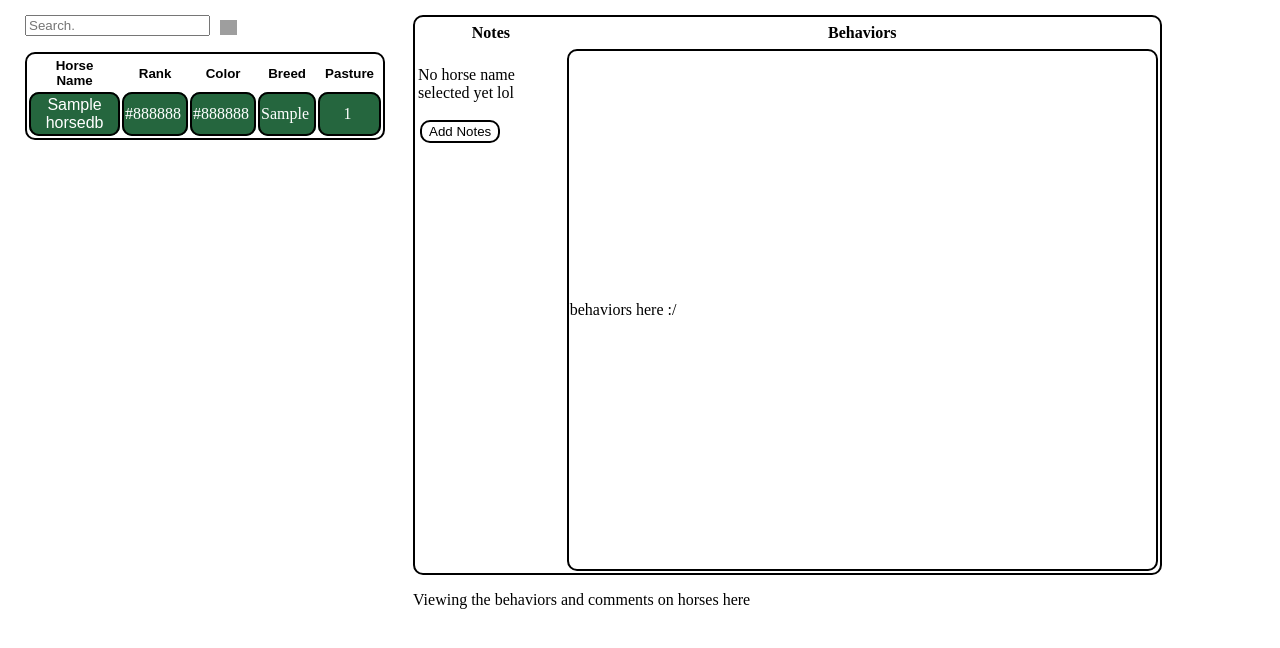
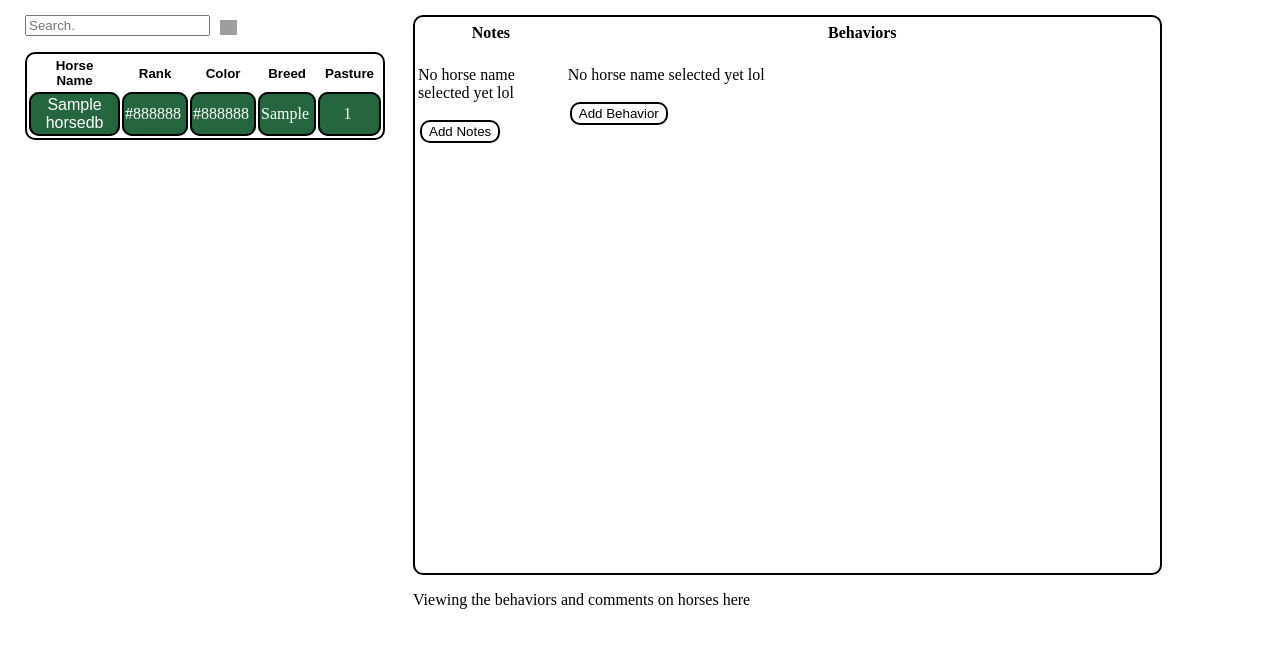
Before and after one commit to skyshane1/horsetrainersystem, a PHP site: page /viewHorse.php in a window 1280 px wide. Shown: the part 45-693 px from the top of the page. Run offline with PHP 8.4, Linux system fonts and the light colour scheme; tables that the repository leaves empty hold one stand-in row (values such as "Sample post"); grey boxes are pictures that could not be loaded.

Commit message:
behavior basic functions

```diff
--- a/viewHorse.php
+++ b/viewHorse.php
@@ -24,6 +24,12 @@ function addNoteToDB($horseName,$note,$date,$time){
     $qry="INSERT INTO `notesdb` (`horseName`, `noteDate`, `noteTimestamp`, `note`, `trainerName`) VALUES ('".$horseName."','".$date."', '".$time."', '".$note."', 'admin');";
     return mysqli_query($con,$qry);
 }
+
+function addBehaviorToDB($horseName,$behavior){
+    $con=connect();
+    $qry="INSERT INTO `horsetobehaviordb` (`horseName`, `behaviorTitle`) VALUES ('".$horseName."','".$behavior."');";
+    return mysqli_query($con,$qry);
+}
 ?>
 
 
@@ -31,6 +37,13 @@ function addNoteToDB($horseName,$note,$date,$time){
 
 function addNote(){
     document.getElementById("addNote").style.display="block";
+}
+function addBehavior(){
+    document.getElementById("addBehavior").style.display="block";
+}
+
+function cancelBehavior(){
+    document.getElementById("addBehavior").style.display="none";
 }
 
 function cancelNote(){
@@ -112,6 +125,14 @@ button {
 }
 
 .addNote:hover{
+    color:white;
+    background-color: navy;
+}
+.addBehavior {
+    text-align: center;
+    border-radius: 16px;  /*remember this!! */
+}
+.addBehavior:hover{
     color:white;
     background-color: navy;
 }
@@ -210,6 +231,11 @@ button {
                     addNoteToDB($_SESSION['curr_horse'],$note,$date,$time);
                     $_POST['note']=NULL;
                 }
+		if (isset($_POST['behavior'])){
+                    $behavior=$_POST['behavior'];
+                    addBehaviorToDB($_SESSION['curr_horse'],$behavior);
+                    $_POST['behavior']=NULL;
+                }
                 ?>
             </table></div>
         </div>
@@ -227,7 +253,17 @@ button {
               </form>
             </div>
             <!-- End Add Note -->
-
+	<div class="form-popup" id="addBehavior">
+                <?php
+                echo "<form method='post' action='' class='form-container'>";
+                echo "<h1>Add Behavior</h1>";
+                echo "<label for='Behavior'><b>Behavior</b></label>";
+                echo "<input type='text' placeholder='Enter Behavior' name='behavior' required>";
+                echo "<button type='submit' class='btn'>Add</button>";
+                echo "<button type='button' class='btn cancel' onclick='cancelBehavior()'>Close</button>";
+                ?>
+              </form>
+            </div>
         <div class="split right">
             <table style="width: 90%; height:70%">
             <tr>
@@ -261,7 +297,30 @@ button {
 	                	?>
                         <tr><td style='text-align:center;'><button class="addNote" onclick="addNote()">Add Notes</button></td></tr>
                 </table></div></td>
-                    <td>behaviors here :/</td>
+
+                    <td style='border:none;vertical-align:top'>
+             <div class='noteswrapper'>
+                <table style='border:none;vertical-align:top;'>
+                        <?php
+                            if (isset($_GET['curr_horse_button']) && $_GET['curr_horse_button']!=$_SESSION['curr_horse']){
+                                $_SESSION['curr_horse']=$_GET['curr_horse_button'];
+                            }
+	                    if (isset($_SESSION['curr_horse'])){
+	                        echo '<tr style="width:30%;border:none;"><th>Viewing behaviours of ' .$_SESSION['curr_horse']. '</th></tr>';
+                            $curr_horse_qry="Select * from horsetobehaviordb where horseName = '" .($_SESSION['curr_horse']). "';";
+                            $curr_fetched=mysqli_query($con,$curr_horse_qry);
+	                	while($row=mysqli_fetch_array($curr_fetched, MYSQLI_ASSOC)){
+	                		$hbehavior = $row['behaviorTitle'];
+	                		echo "<tr><td> ".$hbehavior. " ";
+
+	                	}
+	                	}
+	                	else {
+                    			echo '<p>No horse name selected yet lol</p>';
+	                		}
+	                	?>
+                        <tr><td style='text-align:center;'><button class="addBehavior" onclick="addBehavior()">Add Behavior</button></td></tr>
+                </table></div></td>
                 </tr>
             </table>
 
```
